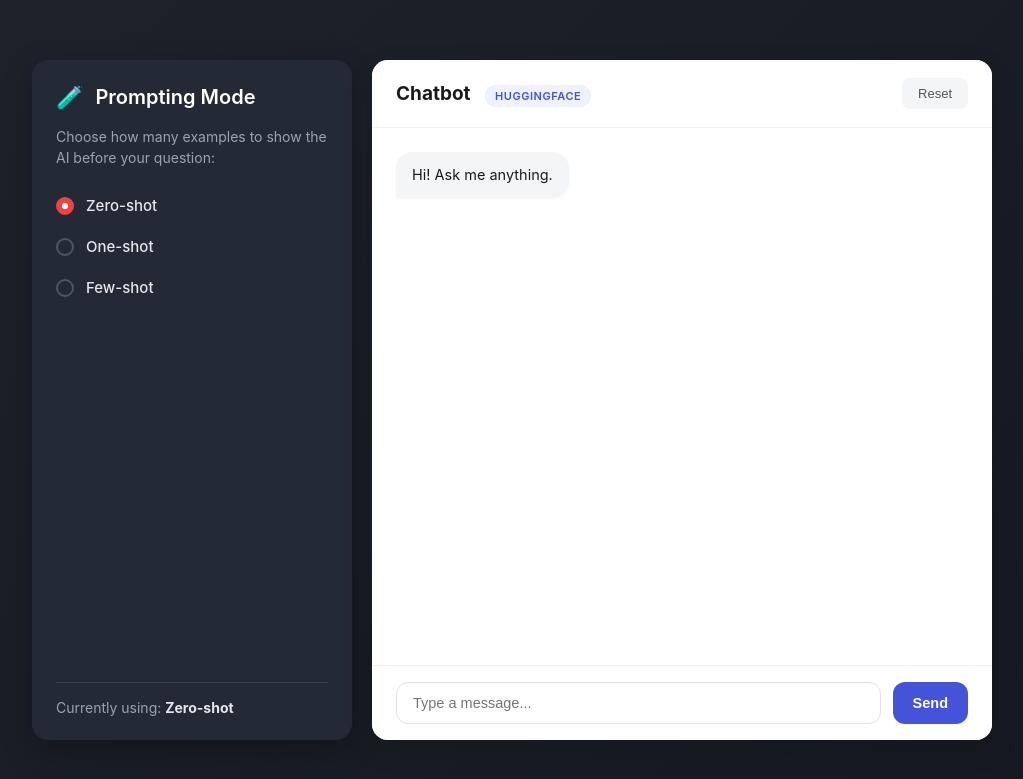
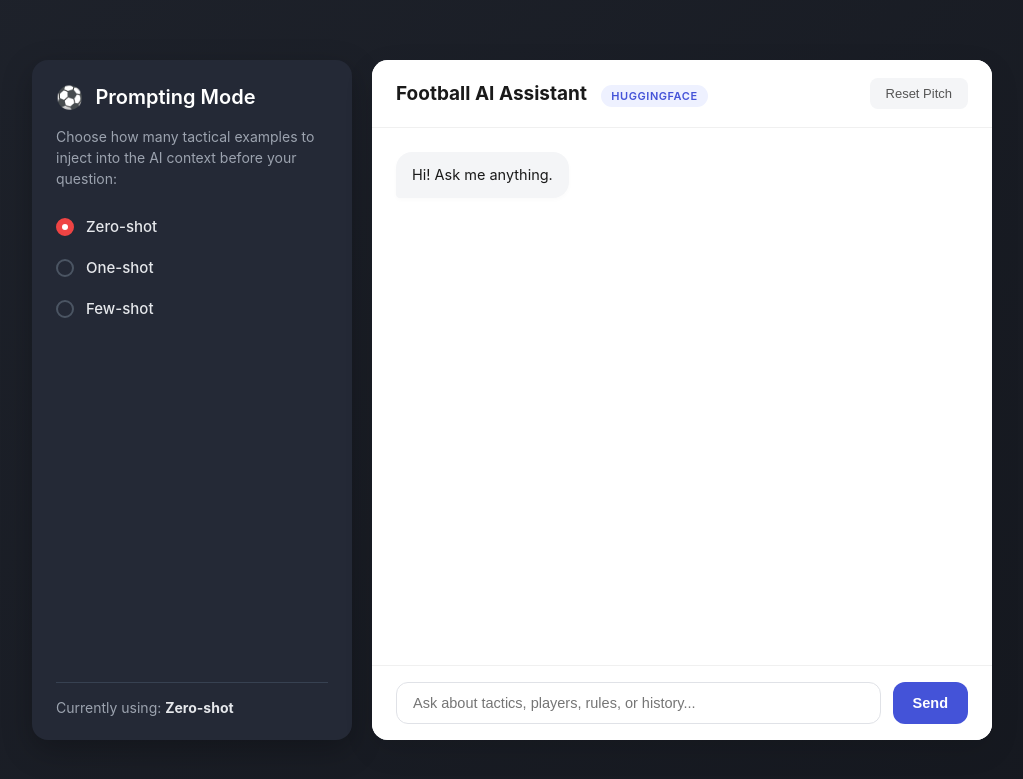
Before and after one commit to Fahad1812/HEALTH-ASSISTANCE-CHATBOT, a Flask app: page / in a window 1280 px wide. Shown: the top 779 px of the page, without its empty margins (128-1151 px from the left). Run offline with Flask 3, Linux system fonts and the light colour scheme.

Commit message:
Update index.html

```diff
--- a/templates/index.html
+++ b/templates/index.html
@@ -3,19 +3,18 @@
 <head>
   <meta charset="UTF-8">
   <meta name="viewport" content="width=device-width, initial-scale=1.0">
-  <title>Chatbot</title>
+  <title>Football AI Assistant</title>
   <link rel="stylesheet" href="{{ url_for('static', filename='style.css') }}">
 </head>
 <body>
   <div class="app-container">
-    <!-- Prompting Mode Panel -->
     <aside class="prompting-sidebar">
       <div class="sidebar-header">
-        <span class="flask-icon">🧪</span>
+        <span class="flask-icon">⚽</span>
         <h2>Prompting Mode</h2>
       </div>
 
-      <p class="prompting-desc">Choose how many examples to show the AI before your question:</p>
+      <p class="prompting-desc">Choose how many tactical examples to inject into the AI context before your question:</p>
 
       <div class="radio-group">
         <label class="radio-option">
@@ -42,20 +41,19 @@
       </div>
     </aside>
 
-    <!-- Main Chat Window -->
     <main class="chat-wrap">
       <header class="chat-header">
         <div>
-          <h1>Chatbot</h1>
+          <h1>Football AI Assistant</h1>
           <span class="provider-badge">{{ provider }}</span>
         </div>
-        <button id="reset-btn" title="Clear conversation">Reset</button>
+        <button id="reset-btn" title="Clear tactical conversation">Reset Pitch</button>
       </header>
 
       <div id="messages" class="messages"></div>
 
       <form id="chat-form" class="chat-form">
-        <input id="user-input" type="text" placeholder="Type a message..." autocomplete="off" required>
+        <input id="user-input" type="text" placeholder="Ask about tactics, players, rules, or history..." autocomplete="off" required>
         <button type="submit">Send</button>
       </form>
     </main>
```
